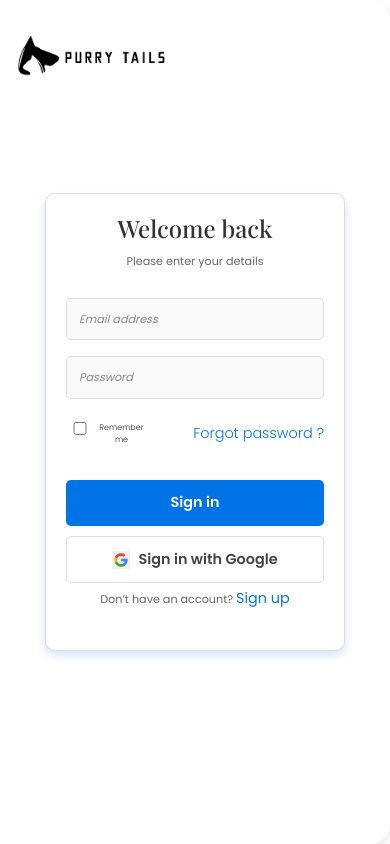
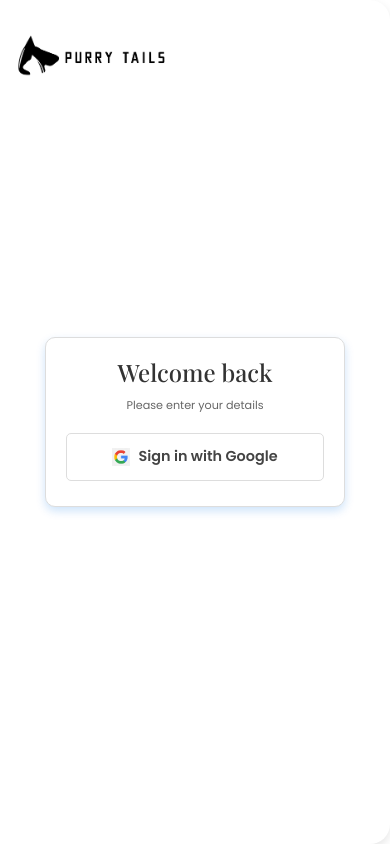
Before and after one commit to IvanaTechLLP/Purrytails, a React (Create React App) app in the folder frontend/: page /login in a window 390 px wide. Built offline with nearby package versions, Linux system fonts and the light colour scheme; no server answers; a small style sheet from the web is missing.

Commit message:
removed normal login and added login button on mobile

```diff
--- a/frontend/src/components/LandingPage.js
+++ b/frontend/src/components/LandingPage.js
@@ -200,7 +200,7 @@ const LandingPage = () => {
 <a href="#perks" className="phone-nav-link" onClick={(e) => scrollToSectionMobile(e, 'journey')}>User Flow</a>
 <a href="#reviews" className="phone-nav-link" onClick={(e) => scrollToSectionMobile(e, 'reviews')}>Testimonials</a>
 <a href="#about" className="phone-nav-link" onClick={(e) => scrollToSectionMobile(e, 'about')}>Our Team</a>
-{/*<a href="/login" className="phone-nav-link">Login</a>*/}
+<a href="/login" className="phone-nav-link">Login</a>
 
 
         </ul>
--- a/frontend/src/components/LoginSignupPage.js
+++ b/frontend/src/components/LoginSignupPage.js
@@ -83,7 +83,7 @@ const LoginSignupPage = ({ setProfile, setIsAuthenticated }) => {
           <p>Please enter your details</p>
 
 
-          <input type="email" placeholder="Email address" />
+          {/* <input type="email" placeholder="Email address" />
           <input type="password" placeholder="Password" />
           <div className="options">
             <label>
@@ -92,14 +92,14 @@ const LoginSignupPage = ({ setProfile, setIsAuthenticated }) => {
             </label>
             <a href="/forgot-password">Forgot password ?</a>
           </div>
-          <button className="signin-button">Sign in</button>
+          <button className="signin-button">Sign in</button> */}
           <button className="google-signin-button" onClick={login}>
             <img src="/google-logo.png" alt="Google Logo" />
             Sign in with Google
           </button>
-          <p>
+          {/* <p>
             Don’t have an account? <a href="/signup">Sign up</a>
-          </p>
+          </p> */}
         </div>
       </div>
       <div className="illustration">
```
